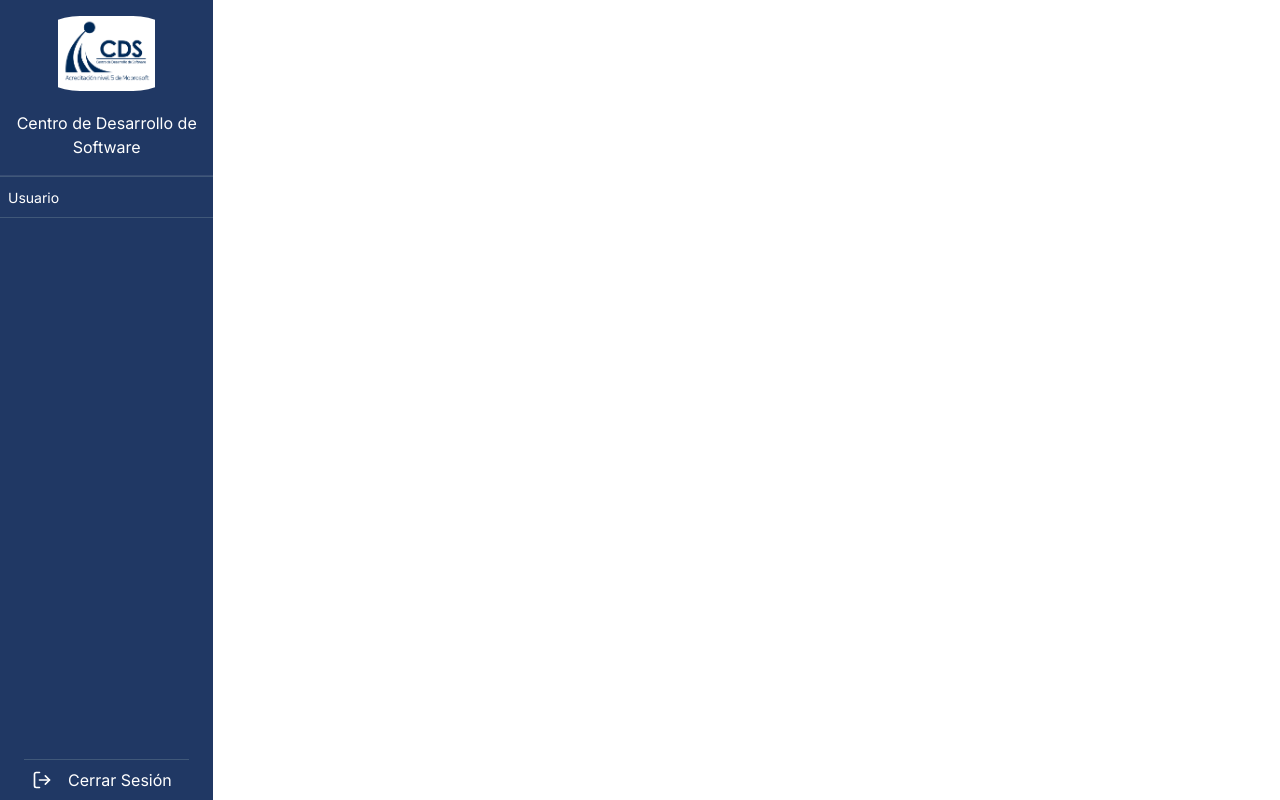
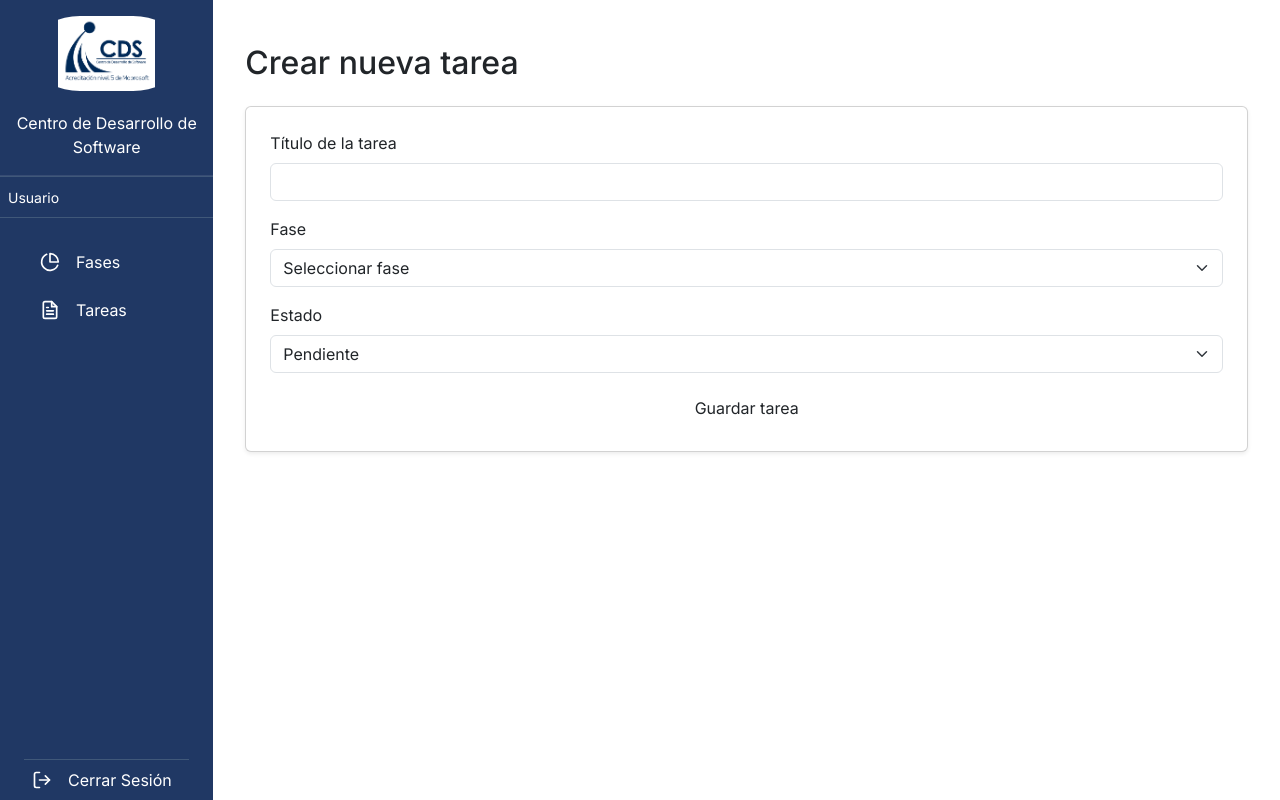
Before and after one commit to JulioCesarGutierrezRojas/Cedeese, a React (Vite) app in the folder front/: page /taskform in a window 1280 px wide. Built offline with nearby package versions, Linux system fonts and the light colour scheme.

Commit message:
RD tasks

```diff
--- a/front/package.json
+++ b/front/package.json
@@ -18,6 +18,7 @@
     "react-dom": "^19.0.0",
     "react-feather": "^2.0.10",
     "react-router": "^7.2.0",
+    "react-router-dom": "^7.5.0",
     "react-transition-group": "^4.4.5",
     "sass": "^1.63.0"
   },
--- a/front/src/components/Sidebar.jsx
+++ b/front/src/components/Sidebar.jsx
@@ -95,7 +95,7 @@ const Sidebar = ({ role }) => {
                                 </a>
                             </li>
                             <li className="nav-item">
-                                <a href="/" className="nav-link text-white d-flex align-items-center gap-3 hover-item">
+                                <a href="/rd" className="nav-link text-white d-flex align-items-center gap-3 hover-item">
                                     <FileText size={20}/>
                                     <span>Tareas</span>
                                 </a>
--- /dev/null
+++ b/front/src/modules/rd/views/create_task.jsx
@@ -0,0 +1,111 @@
+import { useState } from "react";
+import Sidebar from "../../../components/Sidebar.jsx";
+import { useNavigate } from "react-router-dom";
+
+const TaskForm = () => {
+    const navigate = useNavigate();
+
+    const [formData, setFormData] = useState({
+        titulo: "",
+        fase: "",
+        estado: "Pendiente"
+    });
+
+    const handleGuardar = () => {
+        const nuevasTareas = JSON.parse(localStorage.getItem("tareas")) || [];
+        nuevasTareas.push({
+            id: Date.now(), // o un ID único
+            titulo,
+            fase,
+            estado: "Pendiente",
+        });
+        localStorage.setItem("tareas", JSON.stringify(nuevasTareas));
+        navigate("/taskrd");
+    };
+
+
+    const handleChange = (e) => {
+        const { name, value } = e.target;
+        setFormData({ ...formData, [name]: value });
+    };
+
+    const handleSubmit = (e) => {
+        e.preventDefault();
+
+        const nuevasTareas = JSON.parse(localStorage.getItem("tareas")) || [];
+
+        nuevasTareas.push({
+            id: Date.now(),
+            titulo: formData.titulo,
+            fase: formData.fase,
+            estado: formData.estado,
+        });
+
+        localStorage.setItem("tareas", JSON.stringify(nuevasTareas));
+        console.log("Tarea creada:", formData);
+
+        navigate("/rd");
+    };
+
+
+    return (
+        <div className="d-flex">
+            <Sidebar role="RD" />
+            <div className="container mt-4">
+                <h2 className="mb-4">Crear nueva tarea</h2>
+                <form onSubmit={handleSubmit} className="card p-4 shadow-sm">
+                    <div className="mb-3">
+                        <label htmlFor="titulo" className="form-label">Título de la tarea</label>
+                        <input
+                            type="text"
+                            className="form-control"
+                            id="titulo"
+                            name="titulo"
+                            value={formData.titulo}
+                            onChange={handleChange}
+                            required
+                        />
+                    </div>
+
+                    <div className="mb-3">
+                        <label htmlFor="fase" className="form-label">Fase</label>
+                        <select
+                            className="form-select"
+                            id="fase"
+                            name="fase"
+                            value={formData.fase}
+                            onChange={handleChange}
+                            required
+                        >
+                            <option value="">Seleccionar fase</option>
+                            <option value="Análisis">Análisis</option>
+                            <option value="Diseño">Diseño</option>
+                            <option value="Desarrollo">Desarrollo</option>
+                            <option value="Testing">Testing</option>
+                            <option value="Despliegue">Despliegue</option>
+                        </select>
+                    </div>
+
+                    <div className="mb-3">
+                        <label htmlFor="estado" className="form-label">Estado</label>
+                        <select
+                            className="form-select"
+                            id="estado"
+                            name="estado"
+                            value={formData.estado}
+                            onChange={handleChange}
+                        >
+                            <option value="Pendiente">Pendiente</option>
+                            <option value="En Proceso">En Proceso</option>
+                            <option value="Completada">Completada</option>
+                        </select>
+                    </div>
+
+                    <button type="submit" className="btn btn-success">Guardar tarea</button>
+                </form>
+            </div>
+        </div>
+    );
+};
+
+export default TaskForm;
--- /dev/null
+++ b/front/src/modules/rd/views/task_rd.jsx
@@ -0,0 +1,67 @@
+import { useState, useEffect } from "react";
+import Sidebar from "../../../components/Sidebar.jsx";
+import { Edit, Trash2, Plus } from "react-feather";
+import { useNavigate } from "react-router";
+
+
+const TaskRd = () => {
+    const navigate = useNavigate();
+    const [tareas, setTareas] = useState([]);
+
+    useEffect(() => {
+        const tareasGuardadas = JSON.parse(localStorage.getItem("tareas")) || [];
+        setTareas(tareasGuardadas);
+    }, []);
+
+
+    const eliminarTarea = (id) => {
+        const nuevasTareas = tareas.filter(tarea => tarea.id !== id);
+        setTareas(nuevasTareas);
+        localStorage.setItem("tareas", JSON.stringify(nuevasTareas));
+    };
+
+
+    const handleCreateTask = () => {
+        navigate("/taskform");
+    };
+
+    return (
+        <div className="d-flex">
+            <Sidebar role="RD" />
+            <div className="container mt-4 mb-4">
+                <div className="d-flex justify-content-between align-items-center mb-4">
+                    <h2>Tareas asignadas</h2>
+                    <button className="btn btn-success"  onClick={handleCreateTask}>
+                        <Plus size={16} className="me-2" />
+                        Crear tarea
+                    </button>
+                </div>
+
+                <div className="d-flex flex-column gap-3">
+                    {tareas.map(tarea => (
+                        <div key={tarea.id} className="card p-3 shadow-sm">
+                            <h5 className="mb-1">{tarea.titulo}</h5>
+                            <p className="mb-1"><strong>Fase:</strong> {tarea.fase}</p>
+                            <p className="mb-3"><strong>Estado:</strong> {tarea.estado}</p>
+                            <div className="d-flex gap-2">
+                                <button className="btn btn-primary btn-sm">
+                                    <Edit size={14} className="me-1" />
+                                    Editar
+                                </button>
+                                <button
+                                    className="btn btn-danger btn-sm"
+                                    onClick={() => eliminarTarea(tarea.id)}
+                                >
+                                    <Trash2 size={14} className="me-1" />
+                                    Eliminar
+                                </button>
+                            </div>
+                        </div>
+                    ))}
+                </div>
+            </div>
+        </div>
+    );
+};
+
+export default TaskRd;
--- a/front/src/router/router.jsx
+++ b/front/src/router/router.jsx
@@ -1,6 +1,8 @@
 import {Routes, Route, useLocation} from "react-router";
 import Login from "../modules/auth/views/Login";
 import Sidebar from "../components/Sidebar.jsx";
+import TaskRd from "../modules/rd/views/task_rd.jsx";
+import TaskForm from "../modules/rd/views/create_task.jsx";
 
 const AppRouter = () => {
     const location = useLocation();
@@ -12,6 +14,8 @@ const AppRouter = () => {
             <div className={ location.pathname !== '/' ? 'content-area' : '' }>
                 <Routes>
                     <Route path="/" element={<Login />} />
+                    <Route path="/rd" element={<><Sidebar role="RD"/><TaskRd /></>} />
+                    <Route path="taskform" element={<><Sidebar role="RD"/><TaskForm /></>} />
                 </Routes>
             </div>
         </>
```
Also changed, not shown: 1 other file (tests, documents, lock files or other folders).
